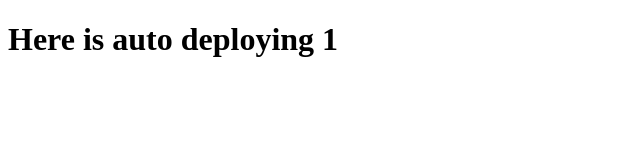
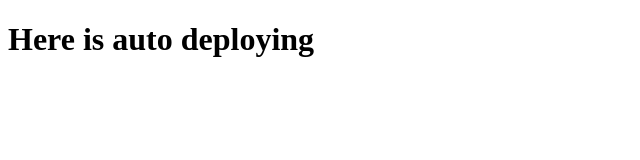
Before and after one commit to Muhammad-Shahzaib-Saleem/Bootcamp-Assignment, a plain HTML site: page index.html in a window 1280 px wide. Shown: the full height of the page, 0-640 px from the left. Drawn offline with Linux system fonts and the light colour scheme.

Commit message:
Update index.html

```diff
--- a/index.html
+++ b/index.html
@@ -8,7 +8,7 @@
 </head>
 
 <body>
-    <h1>Here is auto deploying 1</h1>
+    <h1>Here is auto deploying </h1>
 </body>
 
 </html>
```
